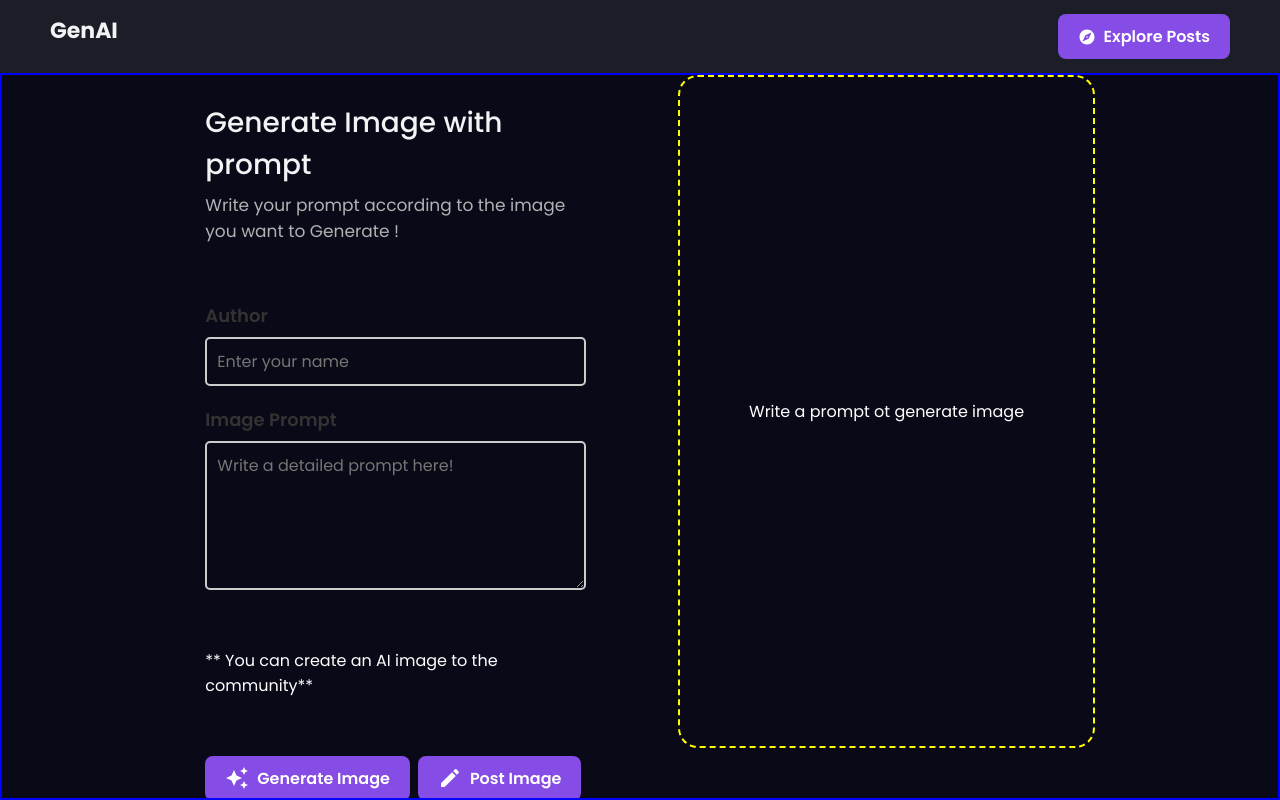
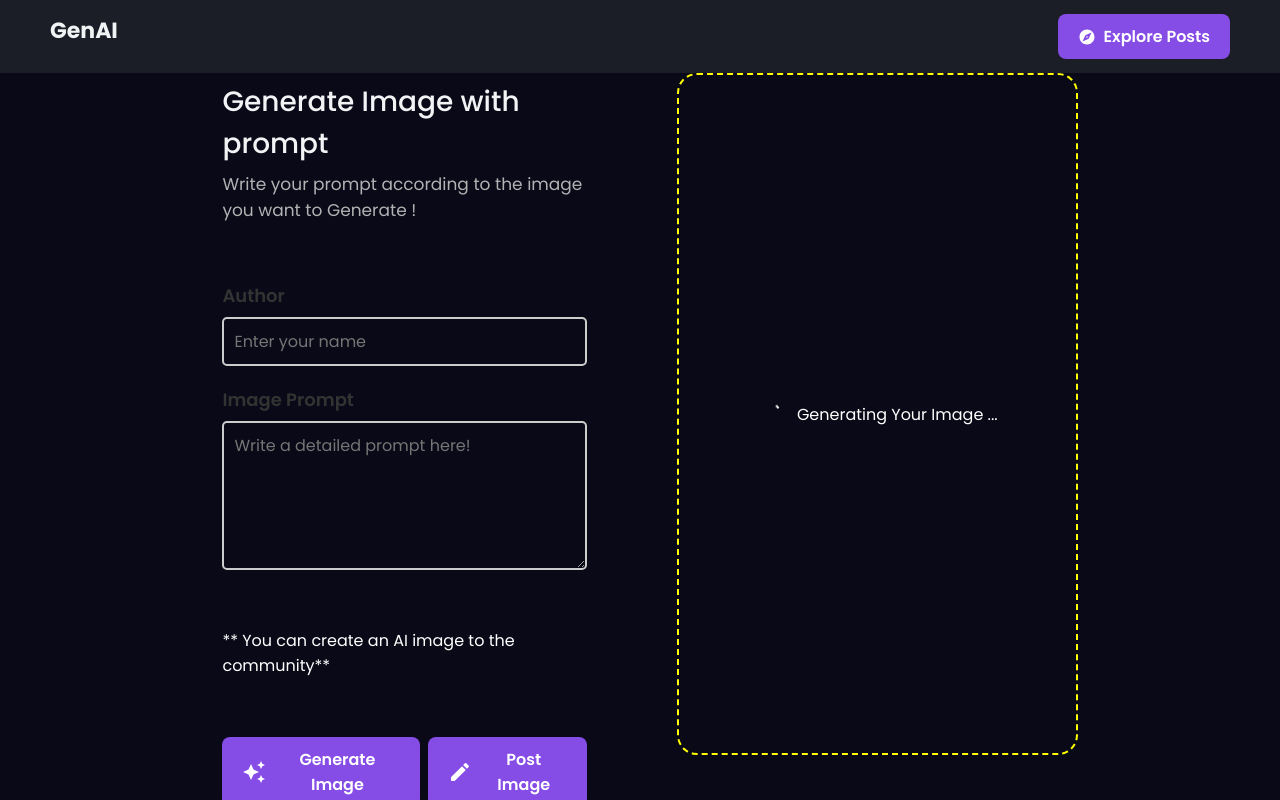
Before and after one commit to Sushant883/AiImageGenerator, a React (Create React App) app in the folder client/: page /post in a window 1280 px wide. Built offline with nearby package versions, Linux system fonts and the light colour scheme.

Commit message:
add loadin code to the image

```diff
--- a/client/package.json
+++ b/client/package.json
@@ -23,7 +23,7 @@
     "web-vitals": "^2.1.4"
   },
   "scripts": {
-    "start": "react-scripts start",
+    "start": "react-scripts start --host 0.0.0.0",
     "build": "react-scripts build",
     "test": "react-scripts test",
     "eject": "react-scripts eject"
--- a/client/src/components/GenerateImageCard.jsx
+++ b/client/src/components/GenerateImageCard.jsx
@@ -1,12 +1,14 @@
 import React from "react";
 import styled from "styled-components";
+import { CircularProgress } from "@mui/material";
+import { useState } from "react";
 
 const Container = styled.div`
   flex: 1;
-  display:flex;
-  align-items:center;
-  justify-content:center;
-  gap:16px;
+  display: flex;
+  align-items: center;
+  justify-content: center;
+  gap: 16px;
   padding: 16px;
   border: 2px dashed yellow;
   color: white;
@@ -22,13 +24,25 @@
   background: black;
 `;
 
-const GenerateImageCard = ({ src, loading }) => {
+const GenerateImageCard = () => {
+    const [loading] = useState(true); // initially loading true
+    const [src] = useState(""); // image src blank initially
   return (
     <Container>
       {loading ? (
-        <>Loading ...</>
+        <>
+          <CircularProgress
+            style={{
+              color: "inherit",
+              width: "24px",
+              height: "24px",
+            }}
+          />
+          {/* Loading ...{" "} */}
+          Generating Your Image ...
+        </>
       ) : (
-       <>{src ? <Image /> : <>Write a prompt ot generate image </>}</>
+        <>{src ? <Image src={src}/> : <>Write a prompt to generate image </>}</>
       )}
       {/* <Image /> */}
     </Container>
--- a/client/src/components/GenerateImageForm.jsx
+++ b/client/src/components/GenerateImageForm.jsx
@@ -44,7 +44,8 @@
 `;
 const Actions = styled.div`
   // border: 2px solid red;
-  // marign-top: 0px;
+  // marign-bottom: 20px;
+  padding-bottom: 20px;
   flex: 1;
   display: flex;
   // flex: start;
--- a/client/src/pages/CreatePost.jsx
+++ b/client/src/pages/CreatePost.jsx
@@ -12,7 +12,7 @@
   padding-bottom: 50px;
   display:flex;
   flex-direction: column;
-  border: 2px solid blue;
+  // border: 2px solid blue;
   align-items: center;
   gap: 20px;
   @media(max-width: 768px) {
```
